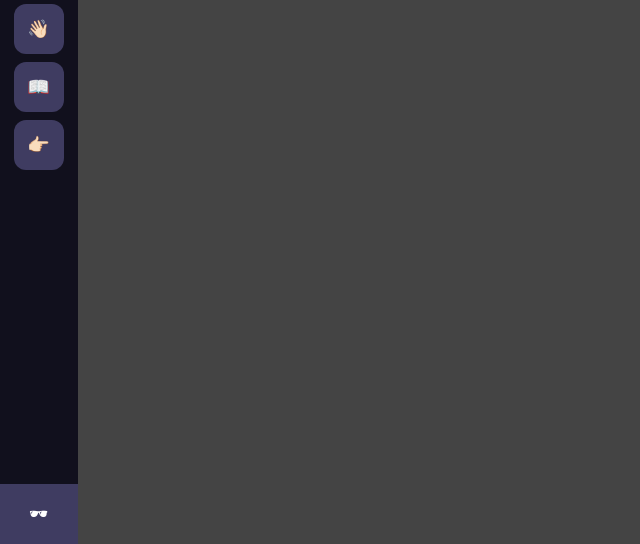
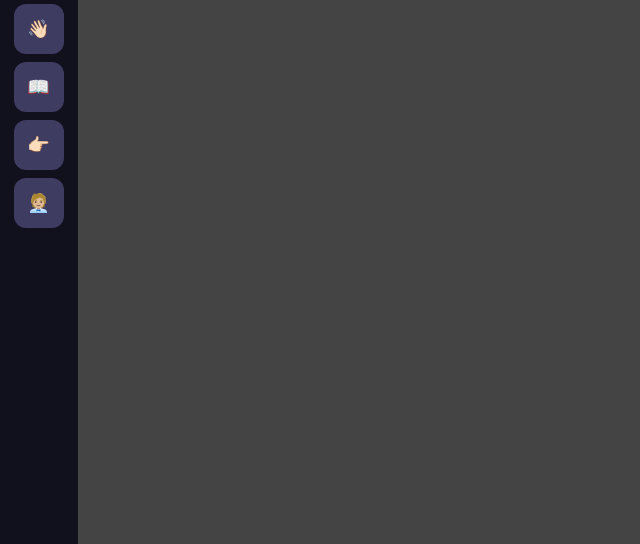
Before and after one commit to MaciejKrawczyk/stelmach_production_site, a Flask app: template templates/gofuture_base.html in a window 1280 px wide. Shown: the part 256-800 px from the top of the page, without its empty margins (0-640 px from the left). Run offline with Flask 2, Linux system fonts and the light colour scheme; the template is opened without the code that fills it, so the values that code supplies are empty.

Commit message:
no big changes

```diff
--- a/app.py
+++ b/app.py
@@ -127,7 +127,7 @@ def register():
     if form.validate_on_submit():
         hashed_password = bcrypt.generate_password_hash(form.password.data)
         new_user = User(username=form.username.data, password=hashed_password)
-        # new_user.roles.append(Role(name=form.access.data))
+        new_user.roles.append(Role(name=form.access.data))
         db.session.add(new_user)
         db.session.commit()
         return redirect(url_for('login'))
@@ -136,40 +136,45 @@ def register():
 
 @app.route("/login", methods=["GET", "POST"])
 def login():
-    print("username:", session.get("username", "logged out"))
-    print("role:", session.get("role", "brak"))
-    form = LoginForm()
-    if form.validate_on_submit():
-        user = User.query.filter_by(username=form.username.data).first()
-        if user:
-            if bcrypt.check_password_hash(user.password, form.password.data):
-                user_roles = []
-                role_ids = UserRoles.query.filter_by(user_id=user.id).all()
-                for role_id in role_ids:
-                    id = role_id.role_id
-                    role = Role.query.filter_by(id=id).first()
-                    user_roles.append(role.name)
-                session["username"] = request.form.get('username')
-                session["role"] = user_roles
+    if session.get('username', 'logged out') != "logged out":
+        print("username:", session.get("username", "logged out"))
+        print("role:", session.get("role", "brak"))
+        return render_template('no_access.html')
+    else:
+        print("username:", session.get("username", "logged out"))
+        print("role:", session.get("role", "brak"))
+        form = LoginForm()
+        if form.validate_on_submit():
+            user = User.query.filter_by(username=form.username.data).first()
+            if user:
+                if bcrypt.check_password_hash(user.password, form.password.data):
+                    user_roles = []
+                    role_ids = UserRoles.query.filter_by(user_id=user.id).all()
+                    for role_id in role_ids:
+                        id = role_id.role_id
+                        role = Role.query.filter_by(id=id).first()
+                        user_roles.append(role.name)
+                    session["username"] = request.form.get('username')
+                    session["role"] = user_roles
 
-                if 'technolog' in session['role']:
-                    session['role'] = ['operator', 'technolog']
-                if 'kierownik' in session['role']:
-                    session['role'] = ['kierownik', 'operator', 'technolog']
-                if 'prezes' in session['role']:
-                    session['role'] = ['operator', 'technolog', 'kierownik', 'prezes']
-                if 'admin' in session['role']:
-                    session['role'] = ['operator', 'kierownik', 'admin', 'technolog', 'prezes']
+                    if 'technolog' in session['role']:
+                        session['role'] = ['operator', 'technolog']
+                    if 'kierownik' in session['role']:
+                        session['role'] = ['kierownik', 'operator', 'technolog']
+                    if 'prezes' in session['role']:
+                        session['role'] = ['operator', 'technolog', 'kierownik', 'prezes']
+                    if 'admin' in session['role']:
+                        session['role'] = ['operator', 'kierownik', 'admin', 'technolog', 'prezes']
 
-                if 'admin' in session["role"]:
-                    return redirect("/dashboard")
-                if 'kierownik' in session["role"]:
-                    return redirect("/")
-                if 'operator' in session['role']:
-                    return redirect("/")
+                    if 'admin' in session["role"]:
+                        return redirect("/dashboard")
+                    if 'kierownik' in session["role"]:
+                        return redirect("/")
+                    if 'operator' in session['role']:
+                        return redirect("/")
 
-                return redirect("/login")
-    return render_template('login.html', form=form)
+                    return redirect("/login")
+        return render_template('login.html', form=form)
 
 
 @app.route("/dashboard", methods=["GET", "POST"])
@@ -258,6 +263,7 @@ def index():
 
 
 @app.route('/gofuture/color-pipe-order', methods=['POST', 'GET'])
+@access_required("operator")
 def color_pipe_order():
     current_order = ""
     if request.method == "POST":
@@ -306,6 +312,7 @@ def color_pipe_order():
 
 
 @app.route('/gofuture/color-pipe-order/clicked_done/<int:id>', methods=['POST', 'GET'])
+@access_required("operator")
 def clicked_done(id):
     order = GoFutureTable.query.get_or_404(id)
     order.place = 'z'
@@ -319,6 +326,7 @@ def clicked_done(id):
 
 
 @app.route('/gofuture/color-width-orders/clicked_done/<int:id>', methods=['POST', 'GET'])
+@access_required("operator")
 def clicked_done_width(id):
     order = GoFutureTable.query.get_or_404(id)
     order.place = 'z'
@@ -330,6 +338,7 @@ def clicked_done_width(id):
 
 
 @app.route('/gofuture/one-order-scan', methods=['POST', 'GET'])
+@access_required("operator")
 def one_order_scan():
     if request.method == "POST":
         order_id = request.form['order_id']
@@ -339,6 +348,7 @@ def one_order_scan():
 
 
 @app.route('/gofuture/one-order-scan/<string:order_id>', methods=['POST', 'GET'])
+@access_required("operator")
 def show_order(order_id):
     orders = GoFutureTable.query.filter_by(place='f').order_by(GoFutureTable.type).all()
     showed_order = []
@@ -358,6 +368,7 @@ def show_order(order_id):
 
 
 @app.route('/gofuture/color-width-orders', methods=['POST', 'GET'])
+@access_required("operator")
 def color_width_orders():
     if request.method == "POST":
         key = request.form.to_dict()
@@ -407,6 +418,7 @@ def color_width_orders():
 
 
 @app.route('/gofuture/done', methods=['POST', 'GET'])
+@access_required("operator")
 def done():
     if request.method == "POST":
         closed_orders = GoFutureTable.query.filter_by(place='z').all()
@@ -430,6 +442,7 @@ def done():
 
 
 @app.route('/gofuture/move', methods=['POST', 'GET'])
+@access_required("operator")
 def move():
     if request.method == 'POST':
         orders_list_to_change_place = []
@@ -493,6 +506,7 @@ def move():
 
 
 @app.route('/description-required', methods=['POST', 'GET'])
+@access_required("operator")
 def description_required():
     kolory_proby = []
     count_list = []
@@ -515,5 +529,12 @@ def description_required():
     return render_template('description-required.html', orders_to_describe=orders_to_describe, kolory_proby=kolory_proby, count_list=count_list)
 
 
+#  / ____|/ __ \|  __ \|_   _| \ | |/ ____|
+# | |  __| |  | | |__) | | | |  \| | |  __
+# | | |_ | |  | |  _  /  | | | . ` | | |_ |
+# | |__| | |__| | | \ \ _| |_| |\  | |__| |
+#  \_____|\____/|_|  \_\_____|_| \_|\_____|
+
+
 if __name__ == '__main__':
     app.run()
--- a/templates/gofuture_base.html
+++ b/templates/gofuture_base.html
@@ -58,16 +58,23 @@
        </a>
        <span class="tooltip">przenieś</span>
       </li>
-      <li class="profile">
-         <div class="profile-details">
-           <!--<img src="profile.jpg" alt="profileImg">-->
-           <div class="name_job">
-             <div class="name">for PZ Stelmach</div>
-             <div class="job">by Maciej Krawczyk</div>
-           </div>
-         </div>
-         <i class='bx bx-log-out' id="log_out" >🕶</i>
-     </li>
+         <li>
+       <a href="/logout">
+         <i class='bx bx-folder' >🧑🏼‍💼</i>
+         <span class="links_name">zalogowany: {{ session['username'] }}</span>
+       </a>
+       <span class="tooltip">zalogowany: {{ session['username'] }}</span>
+      </li>
+{#      <li class="profile">#}
+{#         <div class="profile-details">#}
+{#           <!--<img src="profile.jpg" alt="profileImg">-->#}
+{#           <div class="name_job">#}
+{#             <div class="name">for PZ Stelmach</div>#}
+{#             <div class="job">by Maciej Krawczyk</div>#}
+{#           </div>#}
+{#         </div>#}
+{#         <i class='bx bx-log-out' id="log_out" >🕶</i>#}
+{#     </li>#}
     </ul>
   </div>
 
--- a/templates/no_access.html
+++ b/templates/no_access.html
@@ -5,8 +5,9 @@
     <title>login</title>
 </head>
 <body>
-<h1>Access denied</h1>
-<a href="{{ url_for('login') }}"> zaloguj sie</a>
+<h1>jestes juz zalogowany</h1>
+
+<a href="{{ url_for('logout') }}"> wyloguj </a>
 
 </body>
 </html>
--- a/templates/register.html
+++ b/templates/register.html
@@ -22,6 +22,7 @@
         {{ form.hidden_tag() }}
         {{ form.username }}
         {{ form.password }}
+        {{ form.access }}
         {{ form.submit }}
     </form>
 
```
Also changed, not shown: second.py (added, +8 -0 lines), templates/login.html (+12 -11 lines), instance/database.db.
